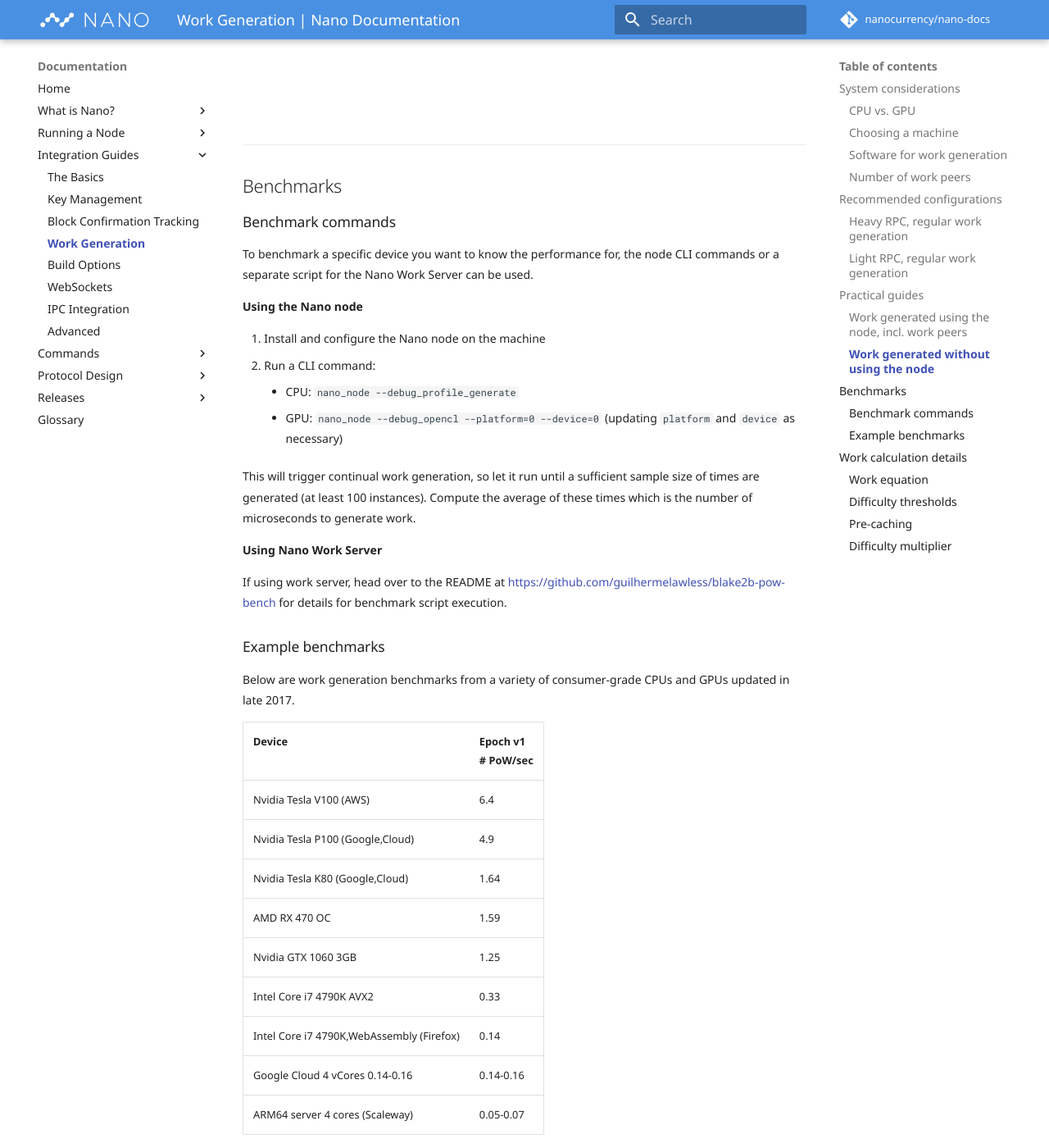
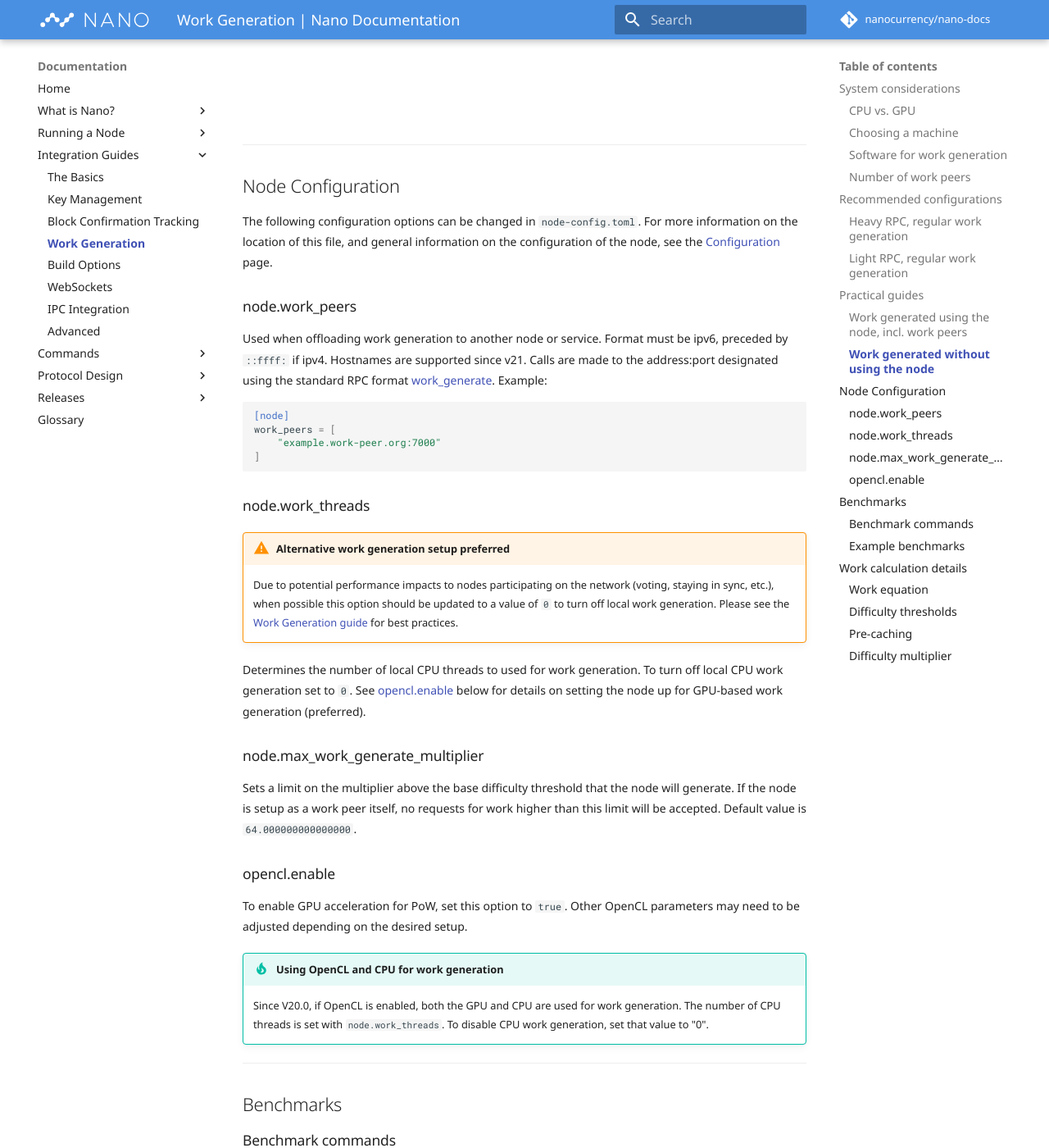
Before and after one commit to nanocurrency/nano-docs, an MkDocs documentation site: the page built from docs/integration-guides/work-generation.md, in a window 1280 px wide and 1400 px high, scrolled down 4827 px. Shown: the whole window at 82% size. Built offline with MkDocs 1.6.1 and Material for MkDocs 9.7.7, drawn with Linux system fonts in a browser that asks for light colours; formulas are drawn with MathJax 3; comment, search, counter and statistics services are not loaded.

Commit message:
Move work generation config options to the work generation guide

````diff
--- a/docs/integration-guides/work-generation.md
+++ b/docs/integration-guides/work-generation.md
@@ -103,6 +103,39 @@
     P_9 -->|updated_work| P_10(Use <b>updated_work</b> in <b>block</b>)
     P_10 -->P_4
 ```
+
+---
+
+## Node Configuration
+
+The following configuration options can be changed in `node-config.toml`. For more information on the location of this file, and general information on the configuration of the node, see the [Configuration](/running-a-node/configuration/) page.
+
+### node.work_peers
+Used when offloading work generation to another node or service. Format must be ipv6, preceded by `::ffff:` if ipv4. Hostnames are supported since v21. Calls are made to the address:port designated using the standard RPC format [work_generate](/commands/rpc-protocol#work_generate). Example:
+
+```toml
+[node]
+work_peers = [
+    "example.work-peer.org:7000"
+]
+```
+
+### node.work_threads
+
+--8<-- "alternative-work-generation-setup-preferred.md"
+
+Determines the number of local CPU threads to used for work generation. To turn off local CPU work generation set to `0`. See [opencl.enable](#opencl-enable) below for details on setting the node up for GPU-based work generation (preferred).
+
+### node.max_work_generate_multiplier
+
+Sets a limit on the multiplier above the base difficulty threshold that the node will generate. If the node is setup as a work peer itself, no requests for work higher than this limit will be accepted. Default value is `64.000000000000000`.
+
+### opencl.enable
+
+To enable GPU acceleration for PoW, set this option to `true`. Other OpenCL parameters may need to be adjusted depending on the desired setup.
+
+!!! tip "Using OpenCL and CPU for work generation"
+	Since V20.0, if OpenCL is enabled, both the GPU and CPU are used for work generation. The number of CPU threads is set with `node.work_threads`. To disable CPU work generation, set that value to "0".
 
 ---
 
--- a/docs/running-a-node/configuration.md
+++ b/docs/running-a-node/configuration.md
@@ -179,6 +179,9 @@
 enable_voting = true
 ```
 
+### Work generation options
+These configurations are located in the [Work Generation Guide](/integration-guides/work-generation/#node-configuration).
+
 ### config-node.toml
 
 #### node.enable_voting
@@ -188,41 +191,6 @@
 
 #### node.vote_minimum
 As of V18.0, nodes with weight delegated to them under this value in their config will not vote, regardless of the `enable_voting` flag setting. In order for a node to vote, this value must be lower than the weight delegated to the representative account setup on the node.
-
----
-
-#### node.work_peers
-Used when offloading work generation to another node or service. Format must be ipv6, preceded by `::ffff:` if ipv4. Hostnames are supported since v21. Calls are made to the address:port designated using the standard RPC format [work_generate](/commands/rpc-protocol#work_generate). Example:
-
-```toml
-[node]
-work_peers = [
-    "example.work-peer.org:7000"
-]
-```
-
----
-
-#### node.work_threads
-
---8<-- "alternative-work-generation-setup-preferred.md"
-
-Determines the number of local CPU threads to used for work generation. To turn off local CPU work generation set to `0`. See [opencl.enable](#opencl-enable) below for details on setting the node up for GPU-based work generation (preferred).
-
----
-
-#### node.max_work_generate_multiplier
-
-Sets a limit on the multiplier above the base difficulty threshold that the node will generate. If the node is setup as a work peer itself, no requests for work higher than this limit will be accepted. Default value is `64.000000000000000`.
-
----
-
-#### opencl.enable
-
-To enable GPU acceleration for PoW, set this option to `true`. Other OpenCL parameters may need to be adjusted depending on the desired setup.
-
-!!! tip "Using OpenCL and CPU for work generation"
-	Since V20.0, if OpenCL is enabled, both the GPU and CPU are used for work generation. The number of CPU threads is set with `node.work_threads`. To disable CPU work generation, set that value to "0".
 
 ---
 
````
